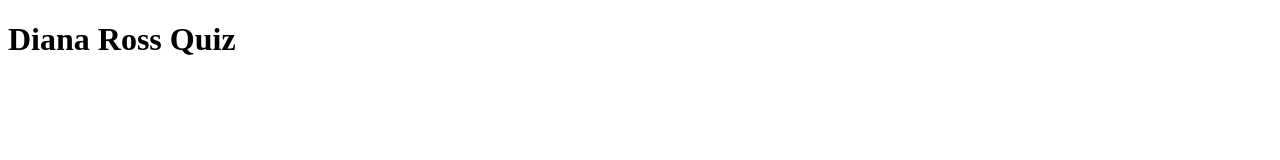
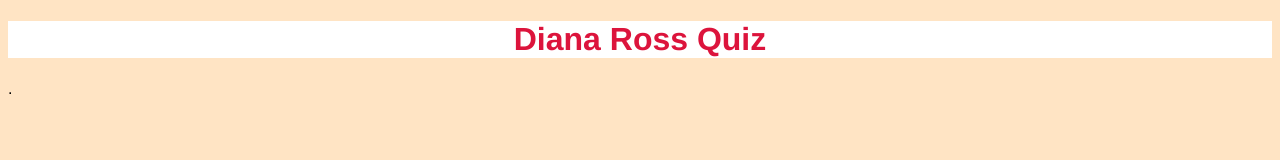
Before and after one commit to turbo-91/TorbenJost-quiz-app, a plain HTML site: page index.html in a window 1280 px wide. Drawn offline with Linux system fonts and the light colour scheme.

Commit message:
create title

```diff
--- a/css/global.css
+++ b/css/global.css
@@ -1,11 +1,4 @@
 * {
   font-family: "Franklin Gothic Medium", "Arial Narrow", Arial, sans-serif;
-  color: rgb(255, 255, 255);
   background-color: bisque;
 }
-
-h1,
-h2,
-h3 {
-  color: crimson;
-}
--- a/css/styles.css
+++ b/css/styles.css
@@ -1 +1,7 @@
-@import "./css/global.css";
+@import url(global.css);
+
+h1 {
+  background: white;
+  text-align: center;
+  color: crimson;
+}
--- a/index.html
+++ b/index.html
@@ -7,6 +7,13 @@
     <link rel="stylesheet" href="css/styles.css" />
   </head>
   <body>
-    <header><h1>Diana Ross Quiz</h1></header>
+    <header>
+      <div class="header-bar">
+        <h1 class="header">Diana Ross Quiz</h1>
+      </div>
+    </header>
+    <main>
+      <div><p>.</p></div>
+    </main>
   </body>
 </html>
```
